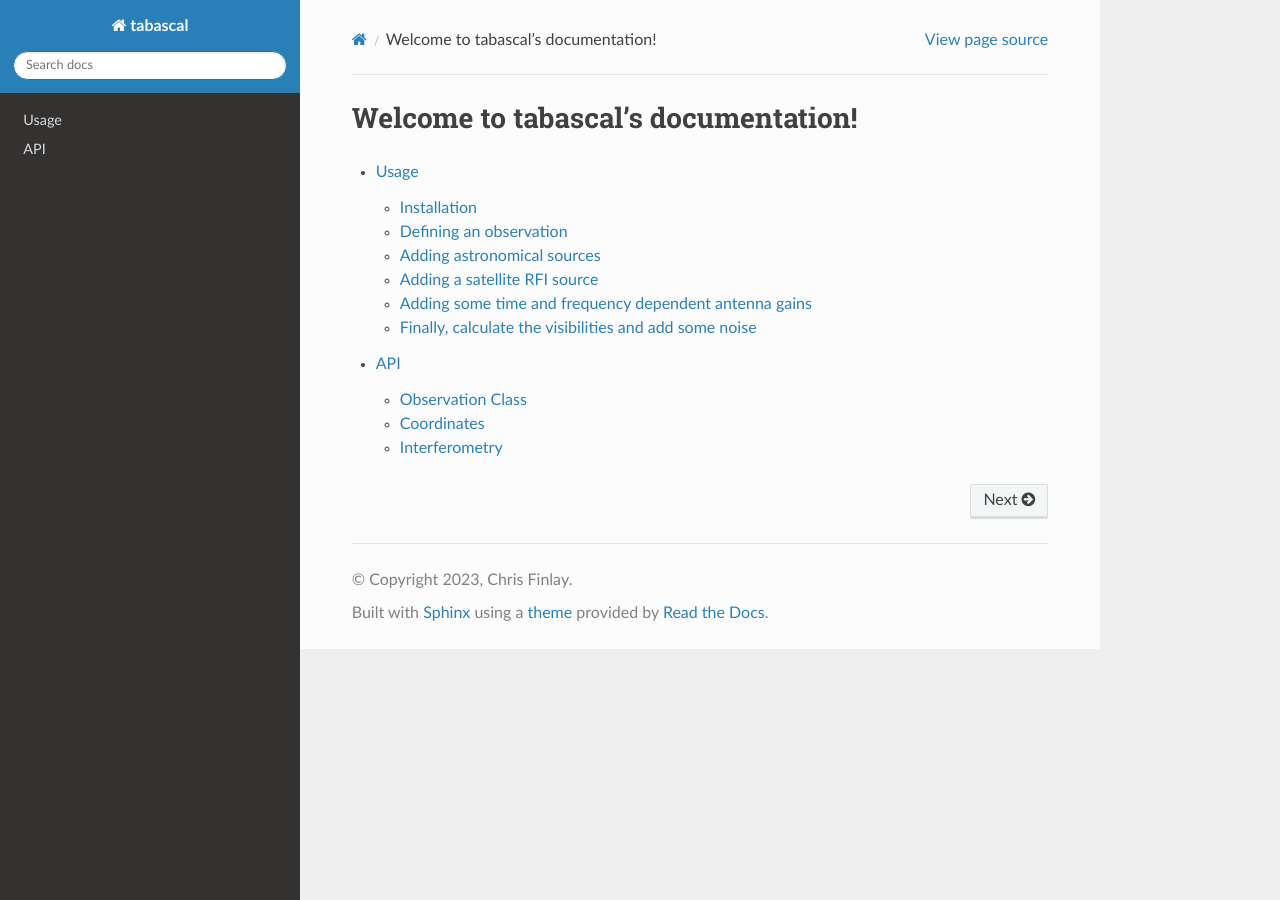
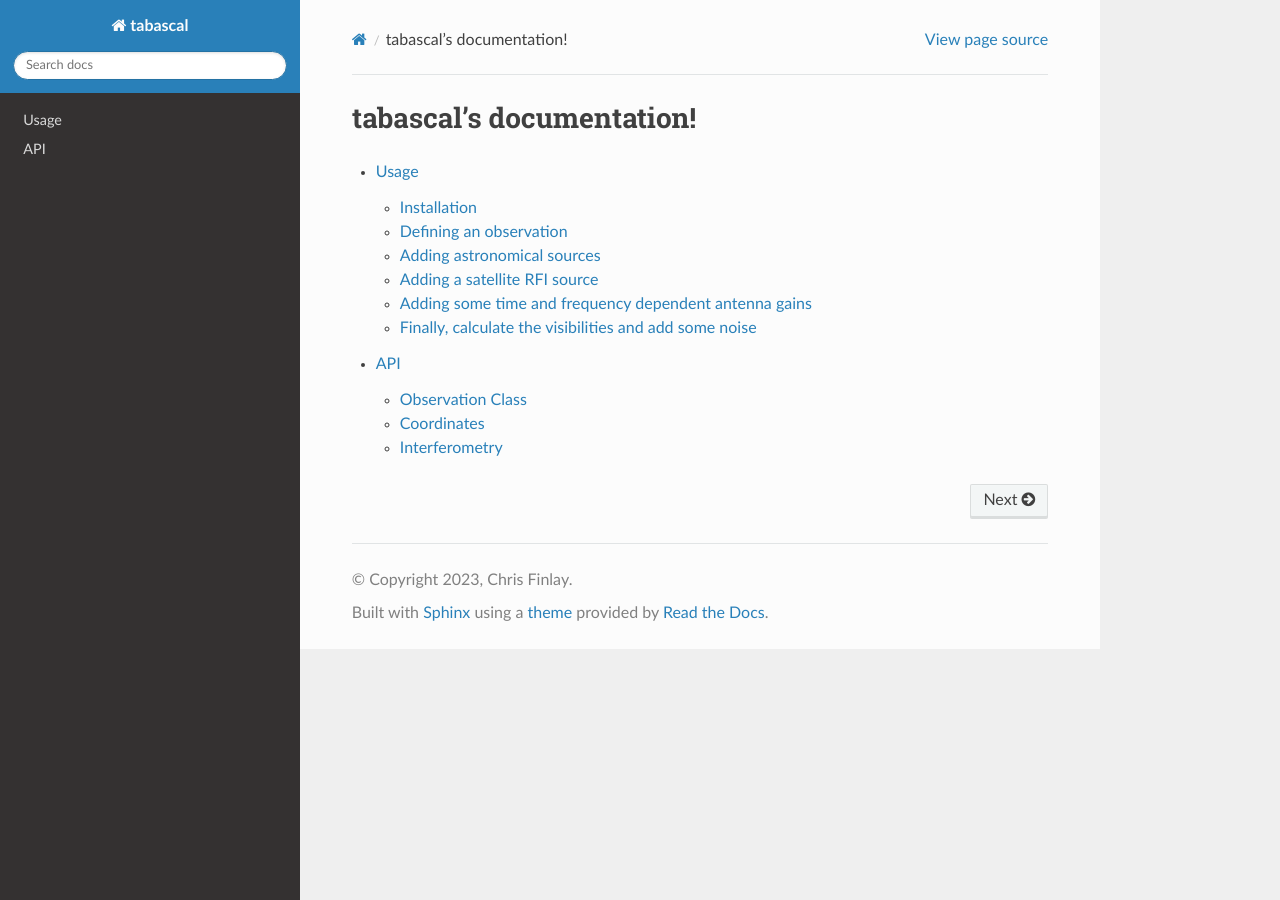
Before and after one commit to chrisfinlay/tabascal, a Sphinx documentation site: the page built from docs/index.rst, in a window 1280 px wide. Built offline with Sphinx 7.4.7 and the Read the Docs theme 2.0.0, drawn with Linux system fonts in a browser that asks for light colours.

```diff
--- a/docs/index.rst
+++ b/docs/index.rst
@@ -3,7 +3,7 @@
    You can adapt this file completely to your liking, but it should at least
    contain the root `toctree` directive.
 
-Welcome to tabascal's documentation!
+tabascal's documentation!
 ====================================
 
 .. toctree::
```
Also changed, not shown: README.md (+4 -0 lines).
